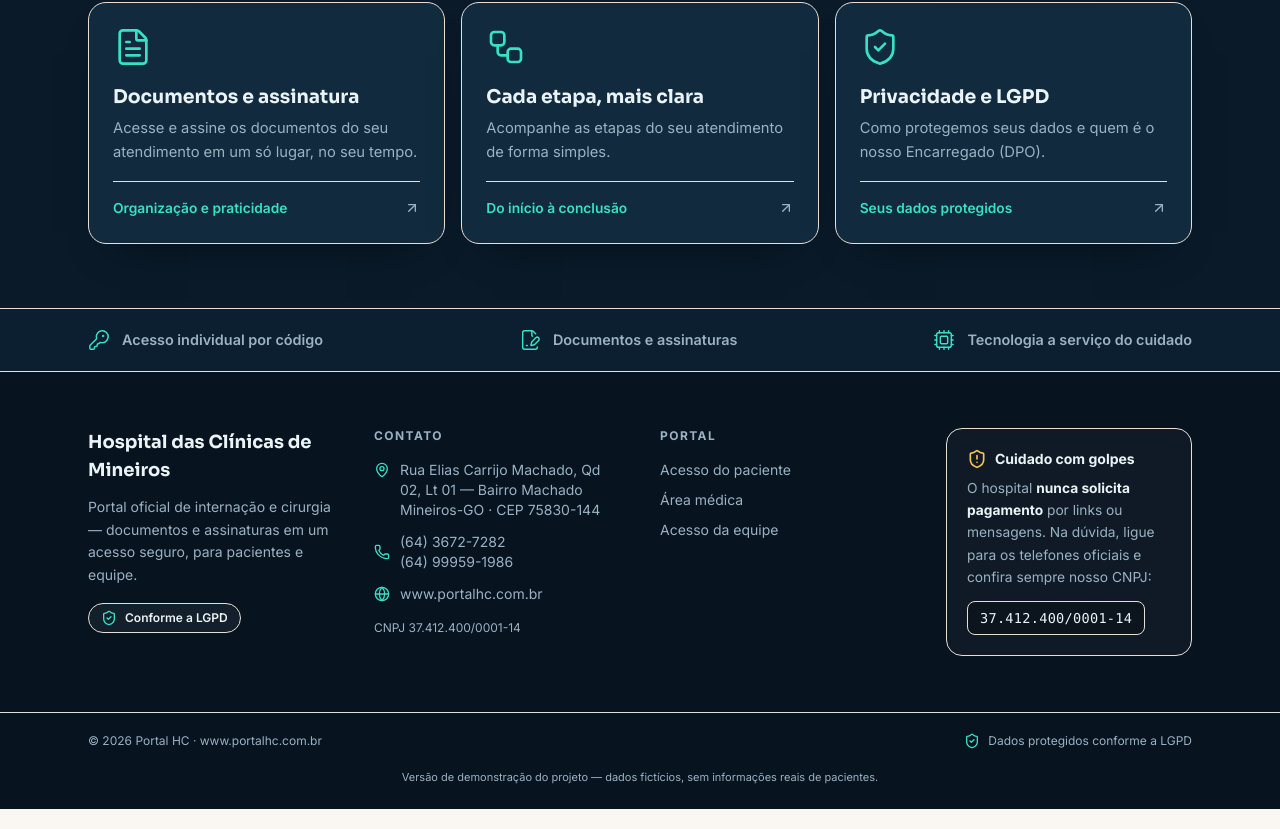
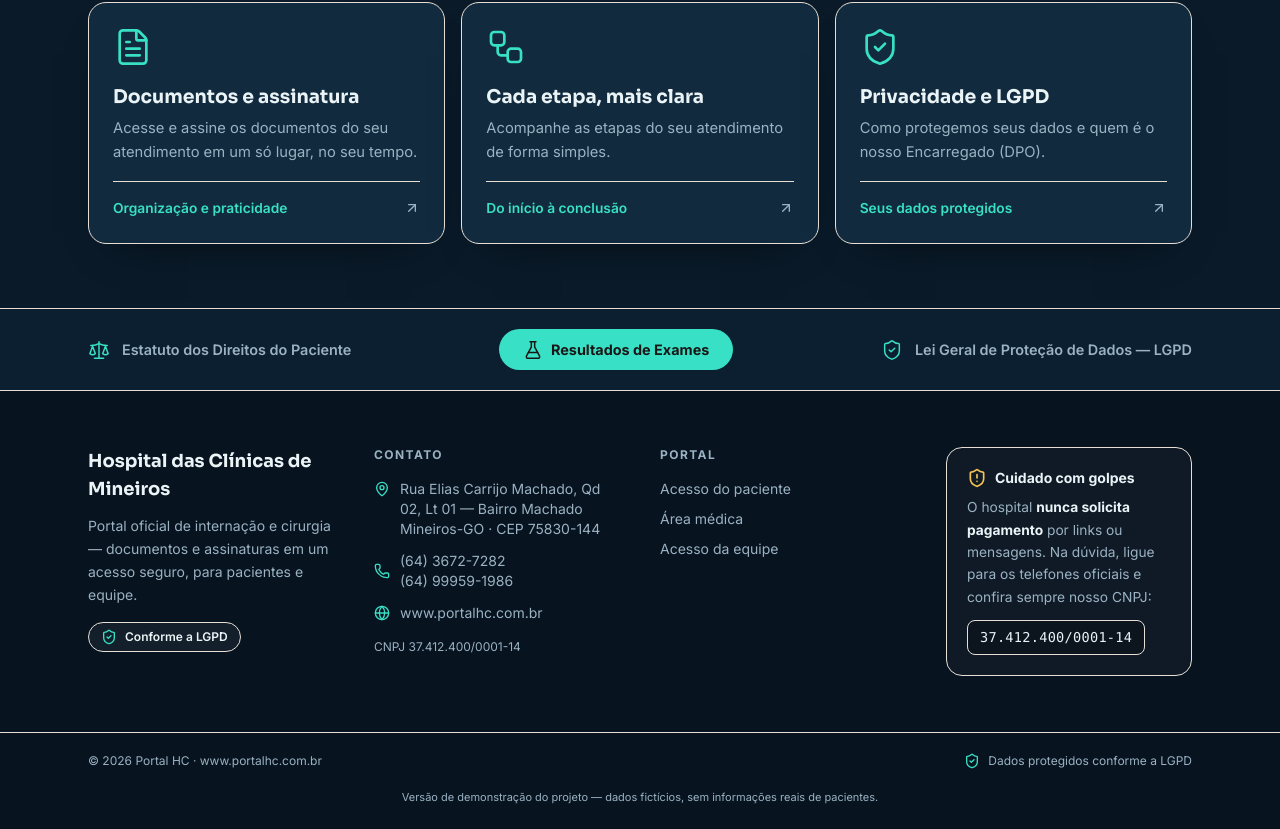
Before and after one commit to HCdeMineiros/PortalHC, a Next.js app: page / in a window 1280 px wide. Shown: the part 694-1523 px from the top of the page. Built offline with nearby package versions, Linux system fonts and the light colour scheme.

Commit message:
Faixa da home: links de leis + botao de exames
- Esquerda: link para o Estatuto dos Direitos do Paciente (Lei 15.378)
- Centro: botao "Resultados de Exames" -> portal.pmedico.com/hcn
- Direita: link para a LGPD (Lei 13.709)

Co-Authored-By: Claude Opus 4.8 <noreply@anthropic.com>

```diff
--- a/components/home/FaixaRecursos.tsx
+++ b/components/home/FaixaRecursos.tsx
@@ -1,25 +1,42 @@
-import { KeyRound, FileSignature, Cpu } from "lucide-react";
+import { Scale, ShieldCheck, FlaskConical } from "lucide-react";
 
-const ITENS = [
-  { icon: KeyRound, texto: "Acesso individual por código" },
-  { icon: FileSignature, texto: "Documentos e assinaturas" },
-  { icon: Cpu, texto: "Tecnologia a serviço do cuidado" },
-];
-
-/** Faixa fina com os pilares do portal. */
+/** Faixa fina com atalhos úteis: Estatuto do Paciente, Resultados de Exames e LGPD. */
 export function FaixaRecursos() {
   return (
     <section className="border-y border-hc-navy-line bg-hc-navy-2">
       <div className="mx-auto flex w-full max-w-6xl flex-col gap-4 px-6 py-5 sm:flex-row sm:items-center sm:justify-between sm:gap-10">
-        {ITENS.map((it) => {
-          const Icon = it.icon;
-          return (
-            <div key={it.texto} className="flex items-center gap-3 text-[.9rem] font-semibold text-hc-navy-soft">
-              <Icon className="h-[22px] w-[22px] flex-none text-hc-cyan" strokeWidth={1.6} aria-hidden />
-              {it.texto}
-            </div>
-          );
-        })}
+        {/* Esquerda: link para o Estatuto dos Direitos do Paciente */}
+        <a
+          href="https://www.planalto.gov.br/ccivil_03/_ato2023-2026/2026/lei/l15378.htm"
+          target="_blank"
+          rel="noopener noreferrer"
+          className="flex items-center gap-3 text-[.9rem] font-semibold text-hc-navy-soft transition-colors hover:text-hc-cyan"
+        >
+          <Scale className="h-[22px] w-[22px] flex-none text-hc-cyan" strokeWidth={1.6} aria-hidden />
+          Estatuto dos Direitos do Paciente
+        </a>
+
+        {/* Centro: botão para o portal de resultados de exames */}
+        <a
+          href="https://portal.pmedico.com/hcn"
+          target="_blank"
+          rel="noopener noreferrer"
+          className="inline-flex items-center justify-center gap-2 rounded-full bg-hc-cyan px-6 py-2.5 text-[.9rem] font-bold text-hc-navy transition-all hover:-translate-y-0.5 hover:bg-hc-cyan/90"
+        >
+          <FlaskConical className="h-[20px] w-[20px] flex-none" strokeWidth={1.8} aria-hidden />
+          Resultados de Exames
+        </a>
+
+        {/* Direita: link para a Lei Geral de Proteção de Dados */}
+        <a
+          href="https://www.planalto.gov.br/ccivil_03/_ato2015-2018/2018/lei/l13709.htm"
+          target="_blank"
+          rel="noopener noreferrer"
+          className="flex items-center gap-3 text-[.9rem] font-semibold text-hc-navy-soft transition-colors hover:text-hc-cyan"
+        >
+          <ShieldCheck className="h-[22px] w-[22px] flex-none text-hc-cyan" strokeWidth={1.6} aria-hidden />
+          Lei Geral de Proteção de Dados — LGPD
+        </a>
       </div>
     </section>
   );
```
